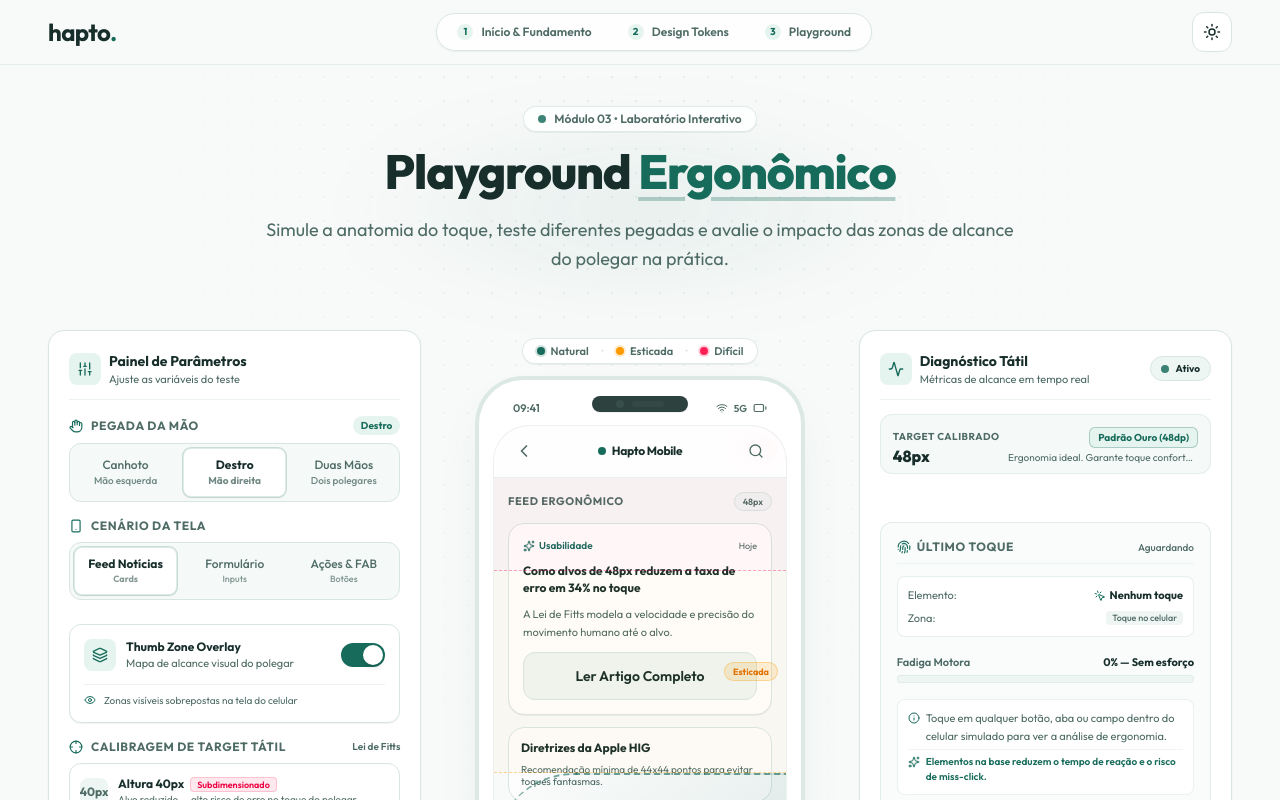
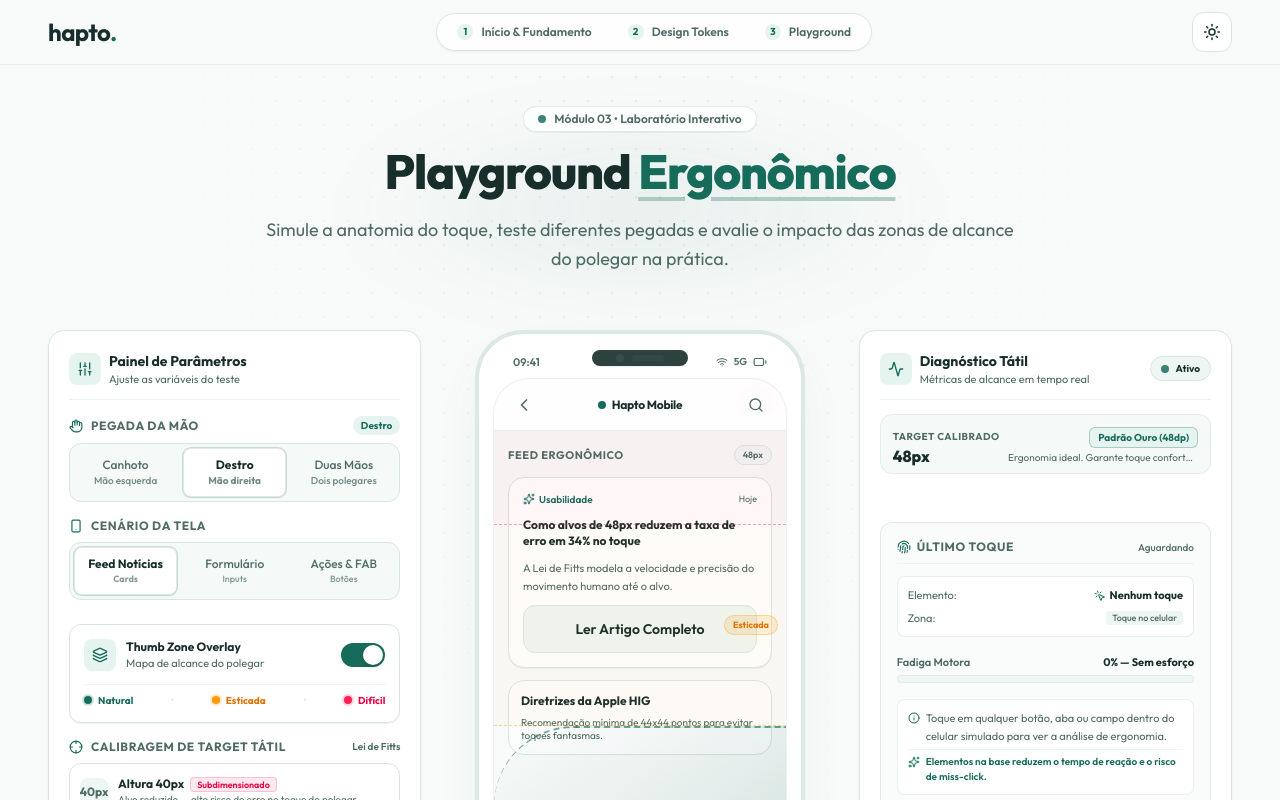
Before and after one commit to whoisnathaliamelo/hapto, a Next.js app: page /playground in a window 1280 px wide. Shown: the top 800 px of the page. Built offline with nearby package versions, Linux system fonts and the light colour scheme.

Commit message:
Refactor: Ajuste na descrição do thumb zone

```diff
--- a/components/playground/controls/zone-toggle.tsx
+++ b/components/playground/controls/zone-toggle.tsx
@@ -1,4 +1,4 @@
-import { Eye, EyeOff, Layers } from "lucide-react";
+import { Layers } from "lucide-react";
 import { cn } from "@/lib/utils";
 
 interface ZoneToggleProps {
@@ -8,7 +8,7 @@ interface ZoneToggleProps {
 
 export function ZoneToggle({ checked, onChange }: ZoneToggleProps) {
   return (
-    <div className="rounded-xl border border-line bg-surface p-3.5 shadow-2xs">
+    <div className="rounded-xl border border-line bg-surface p-3.5 shadow-2xs space-y-3">
       <div className="flex items-center justify-between gap-3">
         <div className="flex items-center gap-2.5">
           <div className="flex size-8 items-center justify-center rounded-lg bg-primary-light text-primary">
@@ -17,7 +17,7 @@ export function ZoneToggle({ checked, onChange }: ZoneToggleProps) {
           <div>
             <p className="text-xs font-bold text-ink">Thumb Zone Overlay</p>
             <p className="text-[11px] text-muted">
-              Mapa de alcance visual do polegar
+              Mapa de alcance do polegar
             </p>
           </div>
         </div>
@@ -42,18 +42,43 @@ export function ZoneToggle({ checked, onChange }: ZoneToggleProps) {
         </button>
       </div>
 
-      <div className="mt-3 flex items-center gap-2 border-t border-line/50 pt-2 text-[10px] text-muted">
-        {checked ? (
-          <>
-            <Eye className="size-3 text-primary shrink-0" />
-            <span>Zonas visíveis sobrepostas na tela do celular</span>
-          </>
-        ) : (
-          <>
-            <EyeOff className="size-3 text-muted shrink-0" />
-            <span>Zonas ocultas (visão pura da aplicação)</span>
-          </>
-        )}
+      {/* Legenda de Cores Integrada (Altura Estável, sem empurrar o celular) */}
+      <div className="flex items-center justify-between border-t border-line/50 pt-2 text-[10px] font-semibold">
+        <div className="flex items-center gap-1.5">
+          <span
+            className={cn(
+              "size-2 rounded-full transition-colors",
+              checked ? "bg-primary ring-2 ring-primary/20" : "bg-muted/30"
+            )}
+          />
+          <span className={cn("transition-colors", checked ? "text-primary font-bold" : "text-muted/60")}>
+            Natural
+          </span>
+        </div>
+        <span className="text-line text-[9px]">•</span>
+        <div className="flex items-center gap-1.5">
+          <span
+            className={cn(
+              "size-2 rounded-full transition-colors",
+              checked ? "bg-amber-500 ring-2 ring-amber-500/20" : "bg-muted/30"
+            )}
+          />
+          <span className={cn("transition-colors", checked ? "text-amber-600 dark:text-amber-400 font-bold" : "text-muted/60")}>
+            Esticada
+          </span>
+        </div>
+        <span className="text-line text-[9px]">•</span>
+        <div className="flex items-center gap-1.5">
+          <span
+            className={cn(
+              "size-2 rounded-full transition-colors",
+              checked ? "bg-rose-500 ring-2 ring-rose-500/20" : "bg-muted/30"
+            )}
+          />
+          <span className={cn("transition-colors", checked ? "text-rose-600 dark:text-rose-400 font-bold" : "text-muted/60")}>
+            Difícil
+          </span>
+        </div>
       </div>
     </div>
   );
--- a/components/playground/playground-view.tsx
+++ b/components/playground/playground-view.tsx
@@ -145,28 +145,8 @@ export function PlaygroundView() {
             </Reveal>
           </div>
 
-          {/* COLUNA 2: O Celular Simulado Centralizado */}
-          <div className="lg:col-span-4 xl:col-span-4 order-1 lg:order-2 flex flex-col items-center justify-center py-2 space-y-3">
-            {/* Mini Legenda de Zonas Externa (não polui a tela interna) */}
-            {settings.showOverlay && (
-              <div className="inline-flex items-center justify-center gap-2.5 sm:gap-3 text-[11px] font-semibold text-muted bg-surface/90 border border-line/80 rounded-full px-3.5 py-1 shadow-2xs backdrop-blur-xs">
-                <div className="flex items-center gap-1.5">
-                  <span className="size-2 rounded-full bg-primary ring-2 ring-primary/20" />
-                  <span>Natural</span>
-                </div>
-                <span className="text-line text-[9px]">•</span>
-                <div className="flex items-center gap-1.5">
-                  <span className="size-2 rounded-full bg-amber-500 ring-2 ring-amber-500/20" />
-                  <span>Esticada</span>
-                </div>
-                <span className="text-line text-[9px]">•</span>
-                <div className="flex items-center gap-1.5">
-                  <span className="size-2 rounded-full bg-rose-500 ring-2 ring-rose-500/20" />
-                  <span>Difícil</span>
-                </div>
-              </div>
-            )}
-
+          {/* COLUNA 2: O Celular Simulado Centralizado (Posição Estática Fixa) */}
+          <div className="lg:col-span-4 xl:col-span-4 order-1 lg:order-2 flex items-center justify-center">
             <Reveal delay={0.1}>
               <PhoneFrame>
                 <ScreenContent
```
